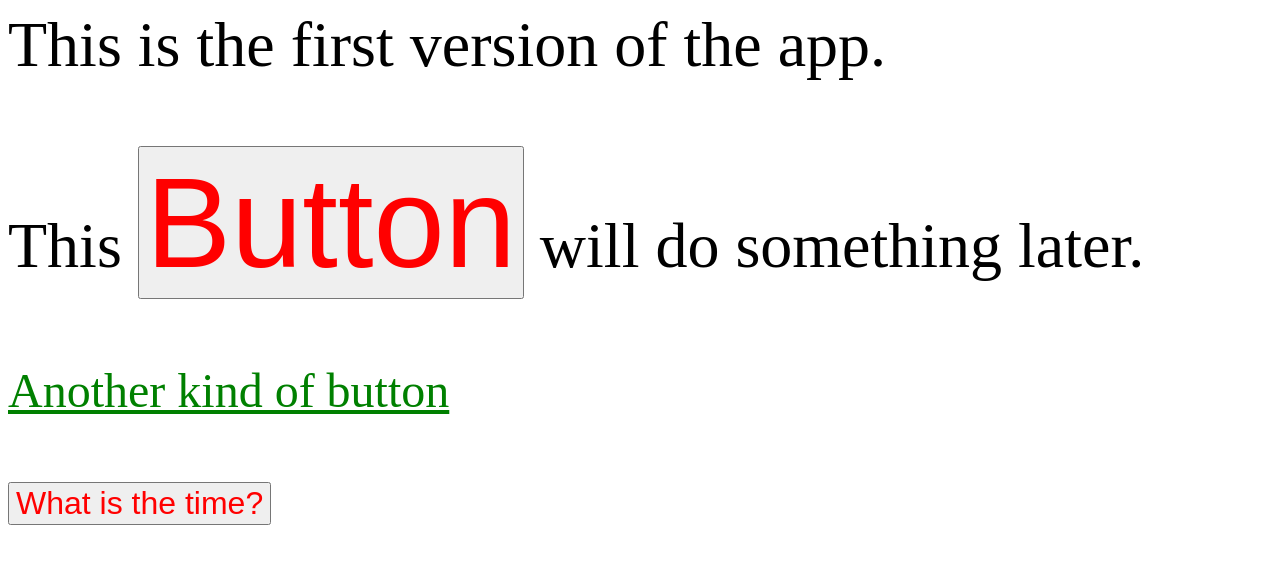
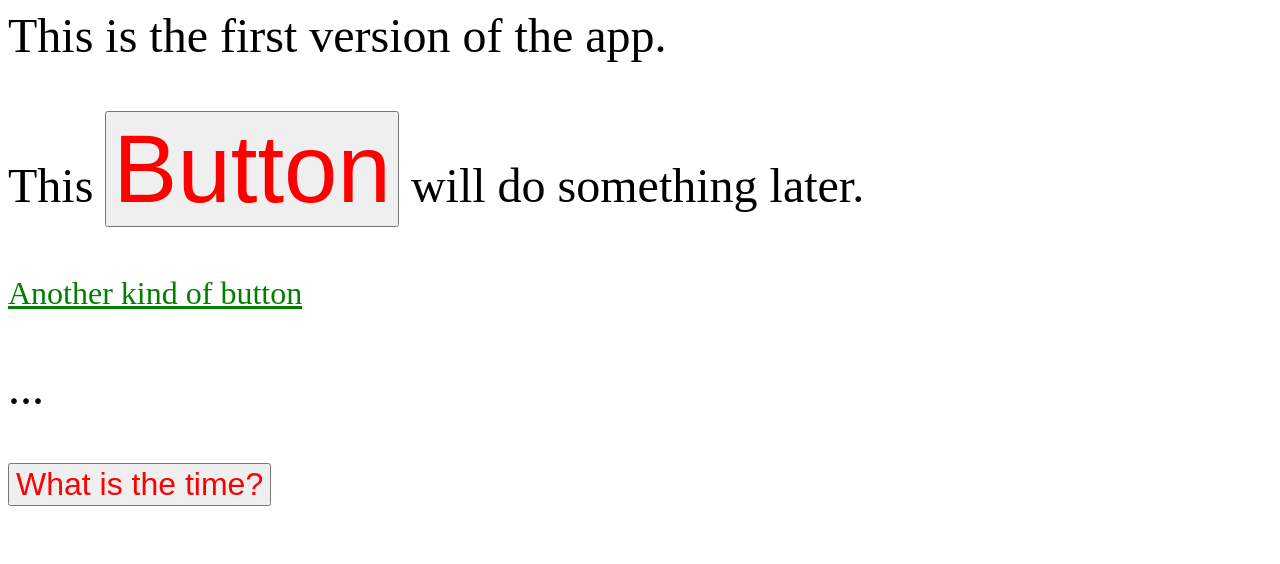
Before and after one commit to kaicarver/pushuphack, a plain HTML site: page index.html in a window 1280 px wide. Drawn offline with Linux system fonts and the light colour scheme.

Commit message:
Update index.html

```diff
--- a/index.html
+++ b/index.html
@@ -2,9 +2,9 @@
 <head>
 <title>Pushup Hack</title>
 <style>
-p { font-size: 4em; }
+p { font-size: 3em; }
 button { color: red; font-size: 2em; }
-a { font-size: 3em; color: green; }
+a { font-size: 2em; color: green; }
 </style>
 <script>
 
@@ -18,7 +18,7 @@ This is the first version of the app.
 This <button>Button</button> will do something later.
 </p>
 <a href="#">Another kind of button</a>
-<p id="demo"></p>
+<p id="demo">...</p>
 <button onclick="getElementById('demo').innerHTML=Date()">What is the time?</button>
 </body>
 </html>
```
